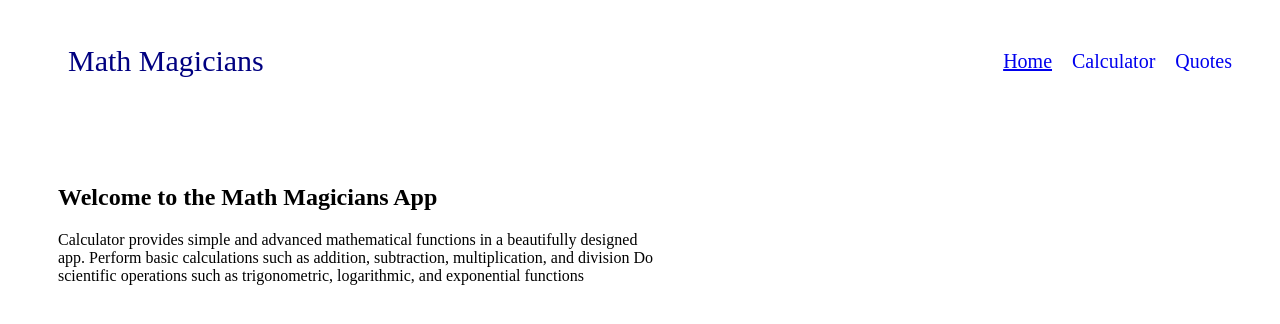
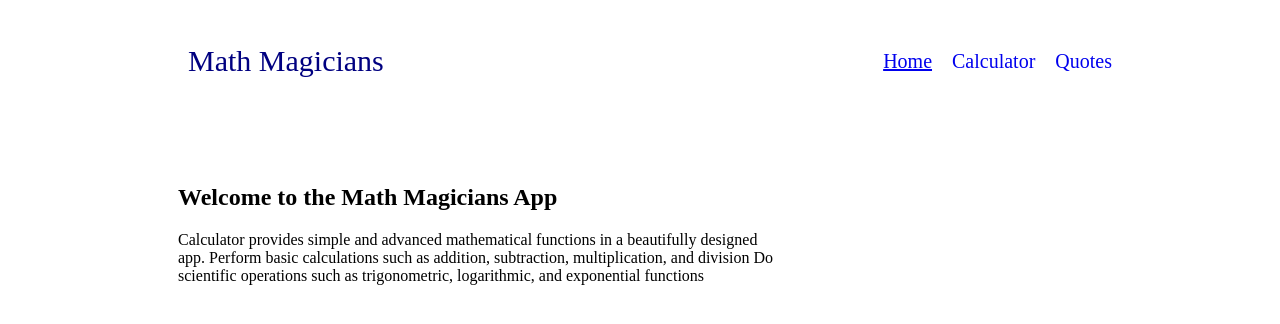
Before and after one commit to Mhdez221993/math_magicians, a React (Create React App) app: page /#/ in a window 1280 px wide. Shown: the top 324 px of the page. Built offline with nearby package versions, Linux system fonts and the light colour scheme.

Commit message:
Update max-width for root element in calculator.css

```diff
--- a/src/calculator.css
+++ b/src/calculator.css
@@ -4,8 +4,8 @@
   text-decoration: none;
 }
 
-.App {
-  max-width: 1440px;
+#root {
+  max-width: 1024px;
   margin: 0 auto;
 }
 
```
